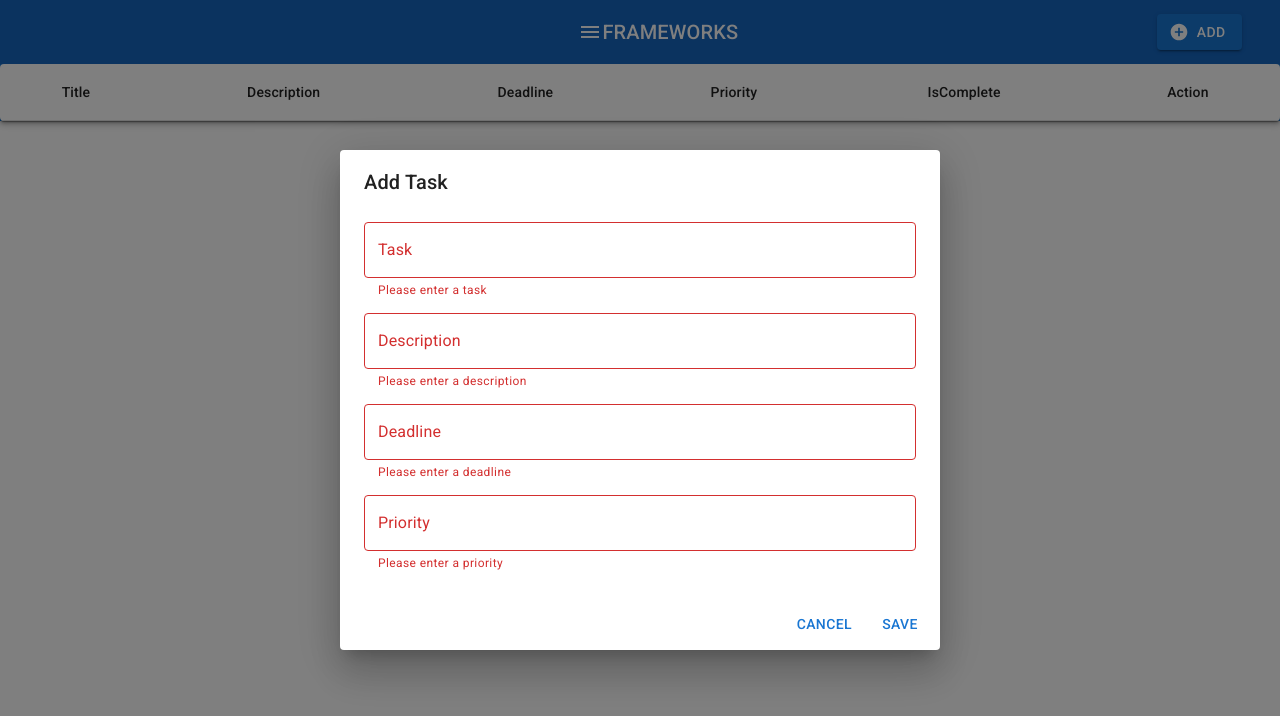
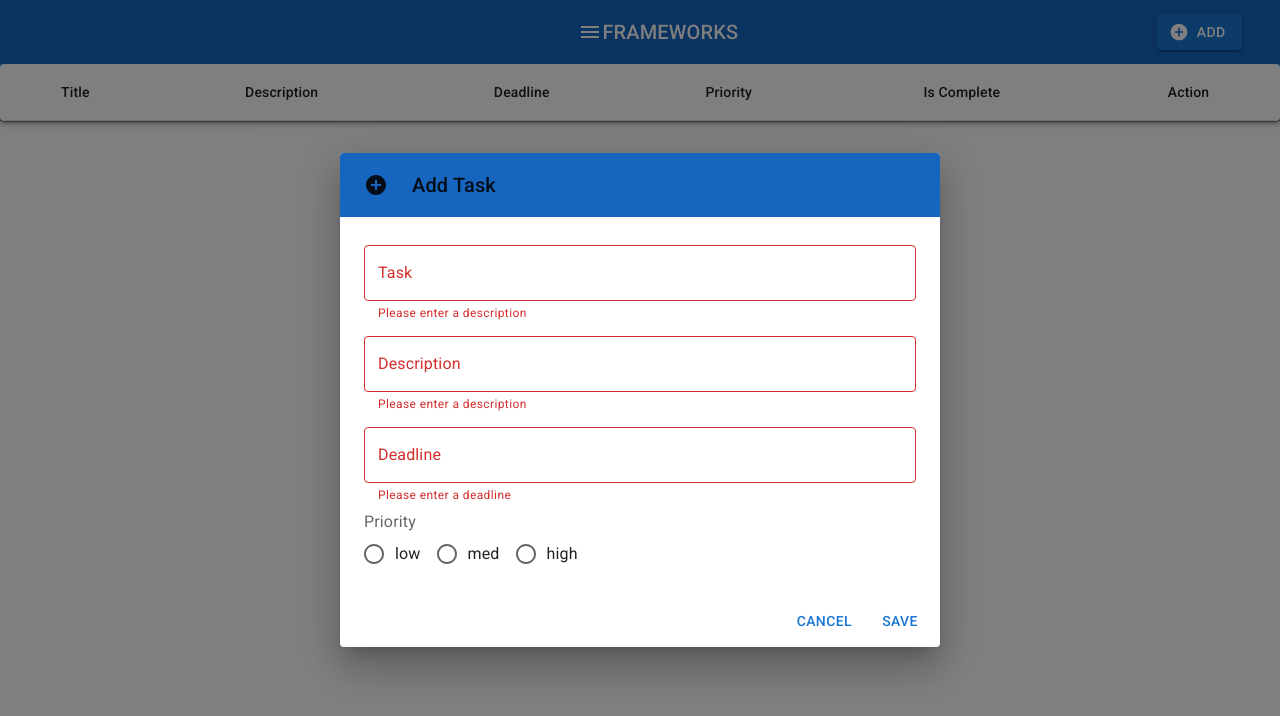
Before and after one commit to VerySeriousHireableAccount/project2-todo-list, a React (Create React App) app: page / in a window 1280 px wide. Both pictures are taken after a click on the button "ADD". Shown: the top 716 px of the page. Built offline with nearby package versions, Linux system fonts and the light colour scheme.

Commit message:
update delete add, toastr

```diff
--- a/src/Components/Commons/Submit-button.js
+++ b/src/Components/Commons/Submit-button.js
@@ -7,20 +7,26 @@ import DialogContent from "@mui/material/DialogContent";
 import DialogTitle from "@mui/material/DialogTitle";
 import EditIcon from "@mui/icons-material/Edit";
 import AddCircleIcon from "@mui/icons-material/AddCircle";
-
+import Toolbar from "@mui/material/Toolbar";
+import FormControl from "@mui/material/FormControl";
+import FormLabel from "@mui/material/FormLabel";
+import Radio from "@mui/material/Radio";
+import RadioGroup from "@mui/material/RadioGroup";
+import FormControlLabel from "@mui/material/FormControlLabel";
 const SubmitButton = ({
   currentTask,
+  handleOpenEditDialog,
   handleCloseEditDialog,
   handleOpenAddDialog,
   handleCloseAddDialog,
   openAddDialog,
+  openEditDialog,
   handleEditTask,
-  handleTaskChange,
+  handleSubmit,
+  setCurrentTask,
   handleDescriptionChange,
   handleDeadlineChange,
   handlePriorityChange,
-  handleSubmit,
-  openEditDialog,
   isUpdate,
 }) => {
   return (
@@ -28,7 +34,7 @@ const SubmitButton = ({
       <Button
         variant="contained"
         startIcon={isUpdate ? <EditIcon /> : <AddCircleIcon />}
-        onClick={handleOpenAddDialog}
+        onClick={openEditDialog ? handleOpenEditDialog : handleOpenAddDialog}
       >
         {isUpdate ? "UPDATE" : "ADD"}
       </Button>
@@ -36,19 +42,36 @@ const SubmitButton = ({
         open={openEditDialog ? openEditDialog : openAddDialog}
         onClose={openEditDialog ? handleCloseEditDialog : handleCloseAddDialog}
       >
+        <Toolbar sx={{ display: "flex", backgroundColor: "#1666bf" }}>
+          {isUpdate ? <EditIcon /> : <AddCircleIcon />}
           <DialogTitle>{openEditDialog ? "Edit" : "Add"} Task</DialogTitle>
+        </Toolbar>
         <DialogContent>
+          {openEditDialog ? (
+            <></>
+          ) : (
             <TextField
-            autoFocus
               margin="dense"
               label="Task"
               type="text"
               fullWidth
               value={currentTask.task || ""}
-            onChange={handleTaskChange}
-            error={!currentTask.task}
-            helperText={!currentTask.task && "Please enter a task"}
+              onChange={(event) =>
+                setCurrentTask({
+                  ...currentTask,
+                  task: event.target.value,
+                  taskError: false,
+                  taskErrorMessage: "",
+                })
+              }
+              error={!currentTask.task || currentTask.taskError}
+              helperText={
+                (!currentTask.description && "Please enter a description") ||
+                currentTask.taskErrorMessage
+              }
             />
+          )}
+
           <TextField
             margin="dense"
             label="Description"
@@ -71,7 +94,14 @@ const SubmitButton = ({
             error={!currentTask.deadline}
             helperText={!currentTask.deadline && "Please enter a deadline"}
           />
-          <TextField
+          <FormControl>
+            <FormLabel id="demo-row-radio-buttons-group-label" color="error">
+              Priority
+            </FormLabel>
+            <RadioGroup
+              row
+              aria-labelledby="demo-row-radio-buttons-group-label"
+              name="row-radio-buttons-group"
               margin="dense"
               label="Priority"
               type="text"
@@ -80,7 +110,12 @@ const SubmitButton = ({
               onChange={handlePriorityChange}
               error={!currentTask.priority}
               helperText={!currentTask.priority && "Please enter a priority"}
-          />
+            >
+              <FormControlLabel value="low" control={<Radio />} label="low" />
+              <FormControlLabel value="med" control={<Radio />} label="med" />
+              <FormControlLabel value="high" control={<Radio />} label="high" />
+            </RadioGroup>
+          </FormControl>
         </DialogContent>
         <DialogActions>
           <Button
--- a/src/Components/Todo-list.js
+++ b/src/Components/Todo-list.js
@@ -12,6 +12,8 @@ import Typography from "@mui/material/Typography";
 import SubmitButton from "./Commons/Submit-button";
 import MenuIcon from "@mui/icons-material/Menu";
 import Box from "@mui/material/Box";
+import Alert from "@mui/material/Alert";
+import Snackbar from "@mui/material/Snackbar";
 
 const TodoList = () => {
   const [tasks, setTasks] = useState([]);
@@ -19,6 +21,9 @@ const TodoList = () => {
   const [openEditDialog, setOpenEditDialog] = useState(false);
   const [currentTask, setCurrentTask] = useState({});
   const [isComplete, setIsComplete] = useState(false);
+  const [showSuccessSnackbar, setShowSuccessSnackbar] = useState(false);
+  const [successMessage, setSuccessMessage] = useState("");
+
   const defaultTask = {
     id: "",
     task: "",
@@ -33,6 +38,10 @@ const TodoList = () => {
     setOpenAddDialog(false);
   };
 
+  const handleTaskChange = (event) => {
+    setCurrentTask({ ...currentTask, task: event.target.value });
+  };
+
   const handleEditTask = () => {
     const newTasks = [...tasks];
     const index = newTasks.findIndex((task) => task.id === currentTask.id);
@@ -42,11 +51,15 @@ const TodoList = () => {
     }
     setCurrentTask(defaultTask);
     setOpenEditDialog(false);
+    setShowSuccessSnackbar(true);
+    setSuccessMessage("Task updated successfully!");
   };
 
   const handleDeleteTask = (id) => {
     const updatedTasks = tasks.filter((task) => task.id !== id);
     setTasks(updatedTasks);
+    setShowSuccessSnackbar(true);
+    setSuccessMessage("Task deleted successfully!");
   };
 
   const handleOpenEditDialog = (task) => {
@@ -65,10 +78,6 @@ const TodoList = () => {
 
   const handleCloseAddDialog = () => {
     setOpenAddDialog(false);
-  };
-
-  const handleTaskChange = (event) => {
-    setCurrentTask({ ...currentTask, task: event.target.value });
   };
 
   const handleDescriptionChange = (event) => {
@@ -95,20 +104,36 @@ const TodoList = () => {
     }
     setCurrentTask(defaultTask);
   };
+  const handleSubmit = () => {
+    if (!currentTask.task || !currentTask.deadline || !currentTask.priority) {
+      return;
+    }
 
-  const handleSubmit = () => {
     if (
-      currentTask.task &&
-      currentTask.description &&
-      currentTask.deadline &&
-      currentTask.priority
+      tasks.some(
+        (task) =>
+          task.task.toLowerCase() === currentTask.task.toLowerCase() &&
+          task.id !== currentTask.id
+      )
     ) {
-      if (currentTask.id) {
-        handleEditTask(currentTask);
-      } else {
-        handleAddTask({ ...currentTask, id: Date.now() });
-      }
+      setCurrentTask((prevTask) => ({
+        ...prevTask,
+        taskError: true,
+        taskErrorMessage: "Task already exists",
+      }));
+      return;
     }
+
+    const newTasks = [...tasks];
+    if (!currentTask.id) {
+      currentTask.id = Date.now();
+      newTasks.push(currentTask);
+    }
+    setTasks(newTasks);
+    setCurrentTask(defaultTask);
+    setOpenAddDialog(false);
+    setShowSuccessSnackbar(true);
+    setSuccessMessage("Task added successfully!");
   };
 
   return (
@@ -120,18 +145,20 @@ const TodoList = () => {
           FRAMEWORKS
         </Typography>
         <SubmitButton
-          isUpdate={false}
           currentTask={currentTask}
+          handleOpenEditDialog={handleOpenEditDialog}
           handleCloseEditDialog={handleCloseEditDialog}
           handleOpenAddDialog={handleOpenAddDialog}
+          handleCloseAddDialog={handleCloseAddDialog}
           openAddDialog={openAddDialog}
+          openEditDialog={openEditDialog}
           handleEditTask={handleEditTask}
-          handleTaskChange={handleTaskChange}
+          handleSubmit={handleSubmit}
+          setCurrentTask={setCurrentTask}
           handleDescriptionChange={handleDescriptionChange}
           handleDeadlineChange={handleDeadlineChange}
           handlePriorityChange={handlePriorityChange}
-          handleSubmit={handleSubmit}
-          openEditDialog={openEditDialog}
+          isUpdate={false}
         />
       </Toolbar>
       <TableContainer component={Paper}>
@@ -142,7 +169,7 @@ const TodoList = () => {
               <TableCell align="center">Description</TableCell>
               <TableCell align="center">Deadline</TableCell>
               <TableCell align="center">Priority</TableCell>
-              <TableCell align="center">IsComplete</TableCell>
+              <TableCell align="center">Is Complete</TableCell>
               <TableCell align="center">Action</TableCell>
             </TableRow>
           </TableHead>
@@ -157,6 +184,15 @@ const TodoList = () => {
           </TableBody>
         </Table>
       </TableContainer>
+      <Snackbar
+        open={showSuccessSnackbar}
+        autoHideDuration={1000}
+        onClose={() => setShowSuccessSnackbar(false)}
+      >
+        <Alert onClose={() => setShowSuccessSnackbar(false)} severity="success">
+          {successMessage}
+        </Alert>
+      </Snackbar>
     </div>
   );
 };
```
Also changed, not shown: src/Components/Todo-form.js (deleted, +0 -61 lines). Lines whose indentation alone changed are shown as unchanged.
